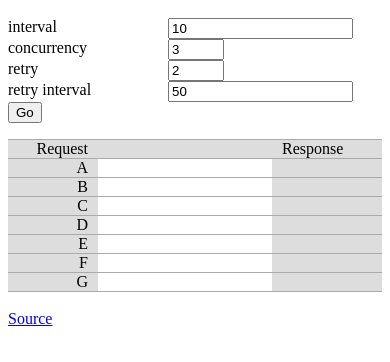
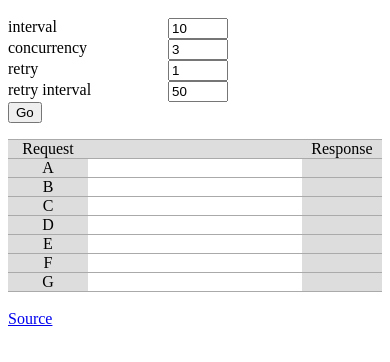
Before and after one commit to jinjor/batch-runner, a website: page docs/index.html in a window 390 px wide. Shown: the part 48-410 px from the top of the page. Drawn offline with Linux system fonts and the light colour scheme.

Commit message:
make demo responsive, add more information to package.json

```diff
--- a/docs/index.html
+++ b/docs/index.html
@@ -1,9 +1,23 @@
+<head>
+  <meta name="viewport" content="width=device-width, initial-scale=1.0">
+  <link rel="stylesheet" href="style.css"></link>
+</head>
+
+<body>
   <h1>Batch Runner Example</h1>
   <form>
-  <div class="option"><label>interval</label><input id="interval" type="number" min="0" value="10"></div>
-  <div class="option"><label>concurrency</label><input id="concurrency" type="number" min="0" max="10" value="3"></div>
-  <div class="option"><label>retry</label><input id="retry" type="number" min="0" max="10" value="2"></div>
-  <div class="option"><label>retry interval</label><input id="retry-interval" type="number" min="0" value="50"></div>
+    <div class="option">
+      <label>interval</label><input id="interval" type="number" min="0" value="10">
+    </div>
+    <div class="option">
+      <label>concurrency</label><input id="concurrency" type="number" min="0" max="10" value="3">
+    </div>
+    <div class="option">
+      <label>retry</label><input id="retry" type="number" min="0" max="10" value="1">
+    </div>
+    <div class="option">
+      <label>retry interval</label><input id="retry-interval" type="number" min="0" value="50">
+    </div>
     <div><button id="button">Go</button></div>
   </form>
   <div class="row list-header">
@@ -12,8 +26,7 @@
     <div class="response">Response</div>
   </div>
   <div id="container"></div>
-
-<link rel="stylesheet" href="style.css"></link>
-<script src="script.js"></script>
   <br>
   <a href="https://github.com/jinjor/batch-runner">Source</a>
+  <script src="script.js"></script>
+</body>
--- a/docs/script.js
+++ b/docs/script.js
@@ -193,10 +193,11 @@ function getRandomArbitary(min, max) {
 
 const requests = ['A', 'B', 'C', 'D', 'E', 'F', 'G'];
 let results = [];
-const scale = 0.8;
+let scale = 0;
 
 function reset() {
   i = 0;
+  scale = window.innerWidth / 1200;
   results = requests.map(req => {
     return {
       request: req,
@@ -248,7 +249,7 @@ function renderRequest(start, result) {
 }
 
 function execute(options) {
-
+  reset();
   const start = Date.now();
   render(start, results);
 
--- a/docs/style.css
+++ b/docs/style.css
@@ -2,8 +2,16 @@
   display: flex;
 }
 
+.option input {
+  width: 60px;
+}
+
 .option>label {
   width: 20ch;
+}
+
+#list {
+  overflow: hidden;
 }
 
 .row {
@@ -21,8 +29,7 @@
 
 .header {
   width: 80px;
-  text-align: right;
-  padding-right: 10px;
+  text-align: center;
   background-color: #ddd;
 }
 
@@ -37,10 +44,11 @@
 }
 
 .circle {
+  /*display: none;*/
   position: absolute;
-  top: 3px;
-  width: 14px;
-  height: 14px;
+  top: 5px;
+  width: 10px;
+  height: 10px;
   background-color: gray;
   border-radius: 50%;
 }
@@ -72,9 +80,10 @@
 
 .response {
   right: 0;
-  width: 100px;
-  padding-left: 10px;
+  width: 80px;
+  text-align: center;
   background-color: #ddd;
+  z-index: 1;
 }
 
 .response.error {
--- a/package.json
+++ b/package.json
@@ -1,8 +1,11 @@
 {
   "name": "batch-runner",
-  "version": "0.5.0",
+  "description": "A promise utility for batching",
+  "version": "0.6.0",
   "main": "src/index.js",
   "license": "MIT",
+  "keywords": ["promise", "batch"],
+  "homepage": ["https://github.com/jinjor/batch-runner"],
   "scripts": {
     "test": "mocha test/tests.js",
     "demo": "webpack"
```
Also changed, not shown: docs/demo.js (+7 -6 lines). Lines whose indentation alone changed are shown as unchanged.
